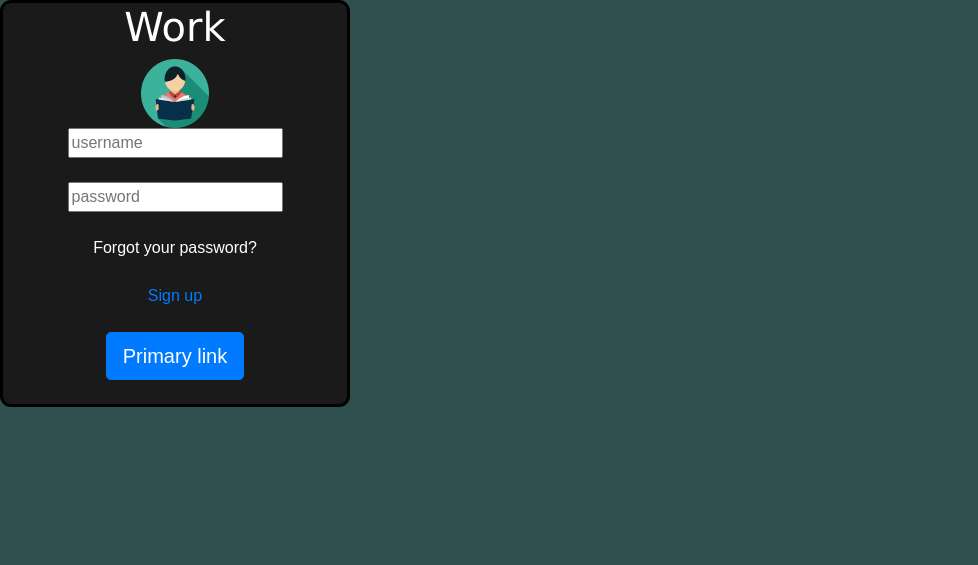
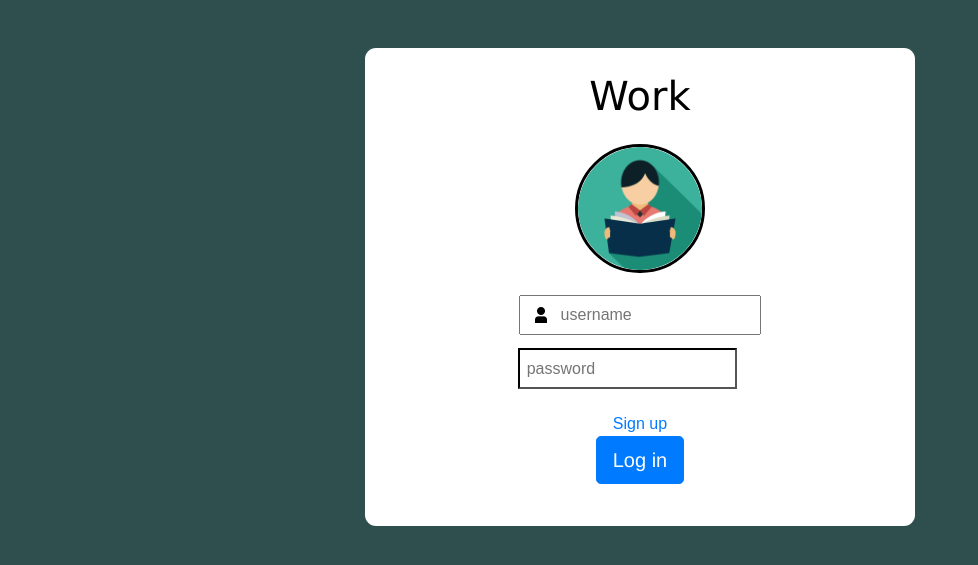
Before and after one commit to AldoOrejas/Integrador, a Flask app: template app/templates/login.html in a window 1280 px wide. Shown: the top 565 px of the page, without its empty margins (0-978 px from the left). Run offline with Flask 3, Linux system fonts and the light colour scheme; the template is opened without the code that fills it, so the values that code supplies are empty; some libraries are stand-ins or nearby versions.

Commit message:
13/11/2024
log in, sign in, creacion de trabajo y mejora de css

```diff
--- a/app/templates/login.html
+++ b/app/templates/login.html
@@ -7,22 +7,20 @@
     <title>Iniciar Sesion</title>
 <!-- Here we just linked the css for the document-->
          <link href="../templates/static/CSS/bootstrap.min.css" rel="stylesheet">
-         <link href="../templates/static/CSS/styleregis.css" rel="stylesheet">
+         <link href="../templates/static/CSS/Style.css" rel="stylesheet">
 <!-- In this part we choose a predeterminated style for the header 1, the body and a size for the images that we use in the main page -->
     <style>
         h1 {
             font-family: 'Lucida Sans', 'Lucida Sans Regular', 'Lucida Grande', 'Lucida Sans Unicode', Geneva, Verdana, sans-serif;
             text-align: center;
-            color: white;
+
         }
         body {
             font-family: Arial, Helvetica, sans-serif;
             text-align: center;
             color: white;
         }
-        img {
-            max-width: 20%;
-        }
+
     </style>
 </head>
 
@@ -33,35 +31,36 @@ work in our site-->
 
 <body>
 <body style="background-color: darkslategrey;">
-
-   <div class="formulariostudent">
+    <div class="grid">
+   <div class="login">
         <h1>Work</h1>
 <!-- In this part we added a image-->
-        <img src="../templates/static/Images/estudiante.png" alt="student">
-        <br>
+        <img  class="imglog" src="../templates/static/Images/estudiante.png" alt="student">
+
         <form method="post">
             <div class="username">
+                <img class="icon" src="../templates/static/Images/usuario.png">
                 <!-- This input is for the username and is mandatory to place -->
-                <input type="text" placeholder="username" required>
+                <input class="input-icon" type="text" placeholder="username" required >
             </div>
-            <br>
-            <div class="username">
+
+            <div class="user-name">
                 <!-- This is the password input, this one is also mandatory to put in -->
-                <input type="password" placeholder="password" required>
+                <input class="user-name" type="password" placeholder="password" required>
             </div>
-            <br>
-                <div class="remember">Forgot your password?</div>
-                <br>
+
+
+
                 <div class="sign-up">
                     <!-- This ref is just in chase that the user does not have an account and here he will be able to create one-->
                     <a href="../templates/Signin.html">Sign up</a>
-                    <br><br>
+
                     <!-- In thiss other ref it's when you just put your password and log in, you will be
                      moved to the student/worker interface-->
-                <a href="../templates/interfazestudiante.html" class="btn btn-primary btn-lg" tabindex="-1" role="button" aria-disabled="true">Primary link</a>
+                <a href="../templates/interfazestudiante.html" class="btn btn-primary btn-lg" tabindex="-1" role="button" aria-disabled="true">Log in</a>
         </form>
     </div>
-
+</div>
     <br>
 
 
--- a/app/templates/static/CSS/Style.css
+++ b/app/templates/static/CSS/Style.css
@@ -55,3 +62,127 @@
   footer p {
     margin-bottom: .25rem;
   }
+  /* JobCreation */
+.blck-1{
+  margin: 1.5rem;
+  color: #fff;
+  padding: 1.5rem;
+  align-content: center;
+  max-width: 90%;
+  border-style: solid;
+  border-radius: 11px;
+  background-color: rgb(47 49 79);
+  }
+
+  .dex{
+    padding: 1.5rem;
+    max-width: 80%;
+    border-radius: 11px;
+
+  }
+
+  .btn-primary{
+  font-family:'Franklin Gothic Medium', 'Arial Narrow', Arial, sans-serif;
+  }
+
+  /* Login CSS */
+
+  .grid{
+    margin-top: 3rem;
+    display: flex;
+    align-items: center;
+    justify-content: center;
+  }
+
+  .login{
+    background-color: #ffffff;
+    padding: 1.5rem 1rem;
+    max-width: max-content;
+    border-radius: 11px;
+    display: flex;
+    flex-direction: column;
+    align-items: center;
+    color: #000000;
+  }
+  .user-name{
+    width: 13.70rem;
+    border-color: #000000;
+    padding: .4rem;
+  }
+
+  .imglog{
+    width: 25%;
+    border-style: solid;
+    border-color: #000000;
+    border-radius: 8rem;
+    display: flex;
+    justify-content: center;
+    margin: 3%;
+  }
+
+  .username{
+    padding: .1rem;
+    margin: 2%;
+    position: relative;
+    display: flex;
+    align-items: center;
+  }
+
+  .fluid-type {
+    font-size: clamp(1rem, 4vw + 1rem, 3rem);
+
+  }
+  .icon{
+    position: absolute;
+    left: 1rem;
+    width: 1rem;
+    height: 1rem;
+  }
+  .input-icon{
+    padding-left: 40px;
+    height: 40px;
+    width: 100%;
+  }
+
+  .sign-up{
+    justify-content: center;
+    display: flex;
+    flex-direction: column;
+    align-items: center;
+    padding: 1rem;
+    margin-bottom: 1%;
+  }
+  /* Student interface */
+
+  .media {
+    border-style: solid;
+    border-color:rgb(138, 138, 138);
+    background-color: rgb(107, 103, 103);
+    width: 350px;
+    border-radius: 11px;
+    position: relative;
+  }
+
+  .media-body{
+    color: aliceblue;
+  }
+
+  .map{
+    float: right;
+    border-style: solid;
+    border-color: rgb(255, 255, 255);
+    background-color: rgb(255, 255, 255);
+    width: 350px;
+    border-radius: 11px;
+    position:relative
+  }
+
+  .mr-3 {
+    border-style: solid;
+  border-color:rgb(0, 0, 0);
+  background-color: rgb(0, 0, 0);
+    border-radius: 11px;
+  }
+  .mt-0-mb-1{
+    font-style: italic;
+  }
```
Also changed, not shown: other parts of app/templates/static/CSS/Style.css (+21 -14 lines), app/templates/JobCreation.html (added, +26 -0 lines), app/templates/Signin.html (+9 -7 lines), app/templates/static/Images/usuario.png (added).
